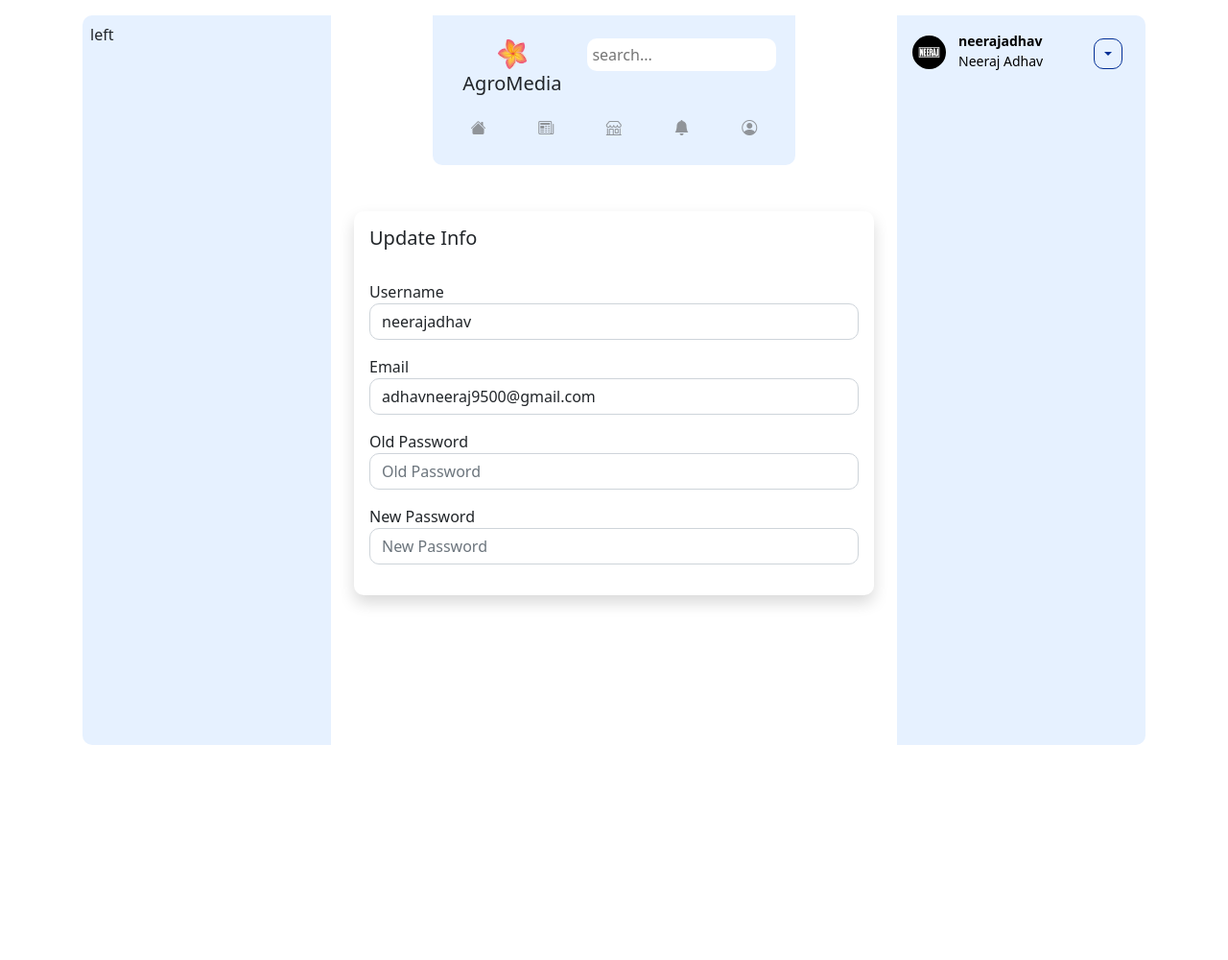
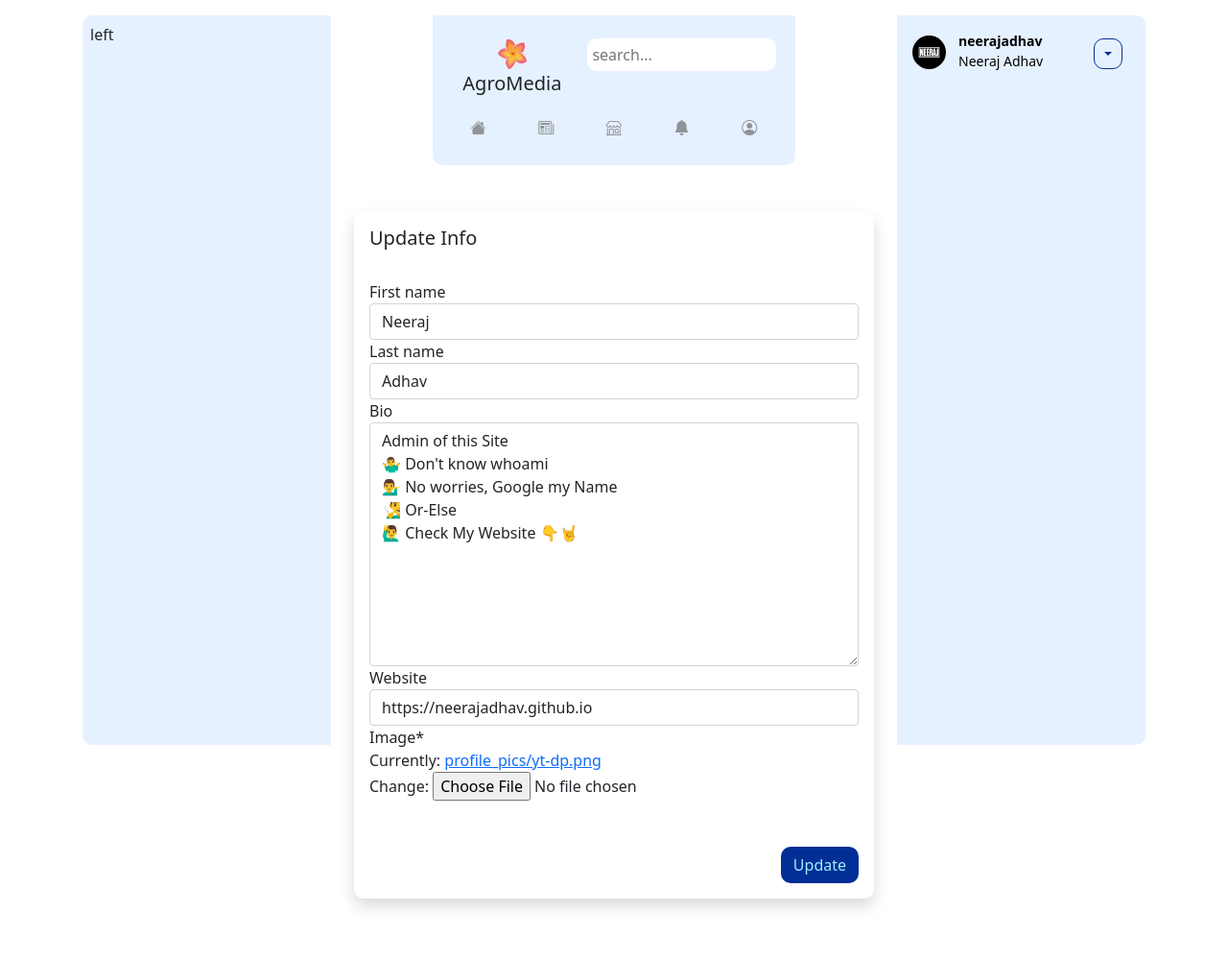
Before and after one commit to neerajadhav/AgroMedia, a Django app: page /settings/ in a window 1280 px wide. Shown: the whole page at 96% size. Before the commit the page ends 776 px from the top, so only its background shows below. Run offline with Django 3.2, Linux system fonts and the light colour scheme; a user stored in the database is signed in; data comes from the database, SQL or seed files in the repository; both versions use the stored data as it was after the commit; some libraries are stand-ins or nearby versions.

Commit message:
backup 3

```diff
--- a/AgroMedia/settings.py
+++ b/AgroMedia/settings.py
@@ -129,6 +129,7 @@ STATICFILES_DIRS = [
 MEDIA_ROOT = os.path.join(BASE_DIR, 'media')
 MEDIA_URL = '/media/'
 
+CRISPY_TEMPLATE_PACK = 'bootstrap4'
 
 # Default primary key field type
 # https://docs.djangoproject.com/en/3.2/ref/settings/#default-auto-field
--- a/home/admin.py
+++ b/home/admin.py
@@ -1,4 +1,5 @@
 from django.contrib import admin
-from .models import Profile
+from .models import Profile, Relationship
 # Register your models here.
 admin.site.register(Profile)
+admin.site.register(Relationship)
--- /dev/null
+++ b/home/forms.py
@@ -0,0 +1,7 @@
+from django import forms
+from .models import Profile
+
+class ProfileModelForm(forms.ModelForm):
+    class Meta:
+        model = Profile
+        fields = ['first_name', 'last_name', 'bio', 'website', 'image']
--- a/home/models.py
+++ b/home/models.py
@@ -18,8 +18,14 @@ class Profile(models.Model):
     updated = models.DateTimeField(auto_now=True)
     slug = models.SlugField(max_length = 250, null = True, blank = True)
 
+    def get_friends(self):
+        return self.friends.all()
+
+    def get_friends_count(self):
+        return self.friends.count()
+
     def __str__(self):
-        return f'{self.user.username} Profile'
+        return f"{self.user.username}-{self.created.strftime('%d-%m-%Y')} Profile"
 
     def save(self, *args, **kwargs):
         ex = False
@@ -34,3 +40,18 @@ class Profile(models.Model):
 
         self.slug = to_slug
         super().save(*args, **kwargs)
+
+
+STATUS_CHOICES = (
+    ('send', 'Send'),
+    ('accepted', 'Accepted'),
+)
+
+class Relationship(models.Model):
+    sender = models.ForeignKey(Profile, on_delete=models.CASCADE, related_name='sender')
+    receiver = models.ForeignKey(Profile, on_delete=models.CASCADE, related_name='receiver')
+    status = models.CharField(max_length=8, choices=STATUS_CHOICES, default='pending')
+
+
+    def __str__(self):
+        return f'{self.sender}-{self.receiver}-{self.status}'
--- a/home/templates/home/base.html
+++ b/home/templates/home/base.html
@@ -56,7 +56,9 @@
                     <small class="card-title">
                       <b>{{ user.username }}</b>
                     </small><br>
-                    <small>{{ user.first_name }} {{ user.last_name }}</small>
+                    {% if user.profile.first_name %}
+                    <small> {{ user.profile.first_name }} {{ user.profile.last_name }} </small>
+                    {% endif %}
                   </a>
                 </td>
                 <td>
--- a/home/templates/home/settings.html
+++ b/home/templates/home/settings.html
@@ -1,4 +1,5 @@
 {% extends "home/base.html" %}
+{% load crispy_forms_tags %}
 {% block title %}
     Settings
 {% endblock %}
@@ -9,24 +10,15 @@
     <h5>Update Info</h5>
     <br>
 
-    <form method="POST">
-        <div class="form-group mb-3">
-            <label for="name">Username</label>
-            <input type="text" style="border-radius: 10px;" class="form-control" id="name" name="name" value="{{ user.username }}">
-        </div>
-        <div class="form-group mb-3">
-            <label for="email">Email</label>
-            <input type="email" style="border-radius: 10px;" class="form-control" id="email" name="email" value="{{ user.email }}">
-        </div>
+    <form method="POST" enctype="multipart/form-data">
+    {% csrf_token %}
 
-        <div class="form-group mb-3">
-            <label for="password">Old Password</label>
-            <input type="password" style="border-radius: 10px;" class="form-control" id="password" name="password" placeholder="Old Password">
-        </div>
-        <div class="form-group mb-3">
-            <label for="password">New Password</label>
-            <input type="password" style="border-radius: 10px;" class="form-control" id="password" name="password" placeholder="New Password">
-        </div>
+        {{ form|crispy }}
+        <br><br>
+        <center>
+            <button class="btn active-btn float-end" type="submit">Update</button>
+        </center>
+
     </form>
 
 </div>
--- a/home/views.py
+++ b/home/views.py
@@ -2,6 +2,8 @@ from django.shortcuts import render, redirect
 from django.http import HttpResponse
 from django.contrib import auth
 import requests
+from .models import Profile
+from .forms import ProfileModelForm
 API_KEY = '985d088b7d85476a9e834a2d8870b5b3'
 
 def home(request):
@@ -38,7 +40,13 @@ def notifications(request):
 
 def profile(request):
     if request.user.is_authenticated:
-        return render(request, 'home/profile.html')
+        obj = Profile.objects.get(user=request.user)
+
+        context = {
+            'obj': obj,
+        }
+        return render(request, 'home/profile.html', context)
+
     else:
         return redirect('/')
 
@@ -49,6 +57,18 @@ def logout_view(request):
 
 def settings(request):
     if request.user.is_authenticated:
-        return render(request, 'home/settings.html')
+        profile = Profile.objects.get(user=request.user)
+        form = ProfileModelForm(request.POST or None, request.FILES or None, instance=profile)
+        done = False
+
+        if form.is_valid():
+            form.save()
+            return redirect('/profile')
+
+        context = {
+            'form': form,
+            'done': done,
+        }
+        return render(request, 'home/settings.html', context)
     else:
         return redirect('/')
```
Also changed, not shown: home/signals.py (+13 -1 lines), home/templates/home/profile.html (+5 -3 lines), db.sqlite3, home/migrations/0010_relationship.py (added), media/profile_pics/yt-dp.png (added).
